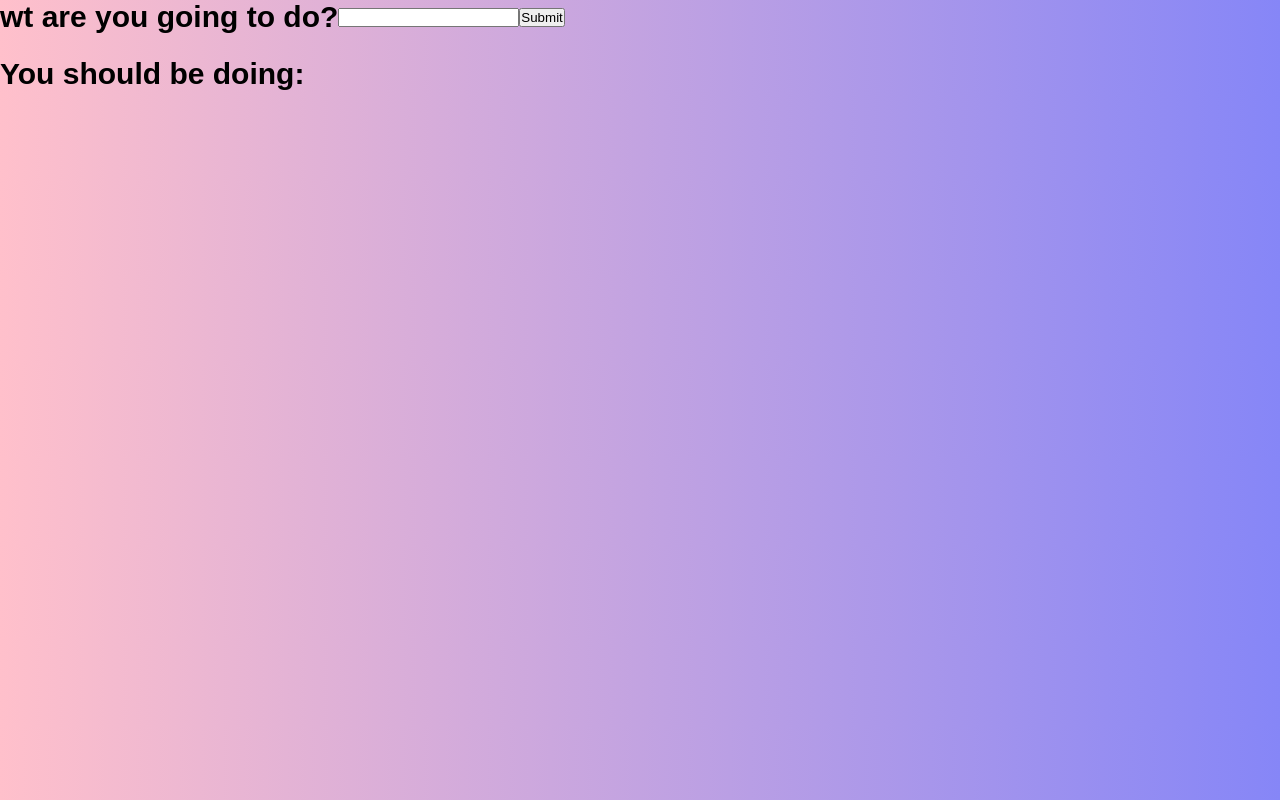
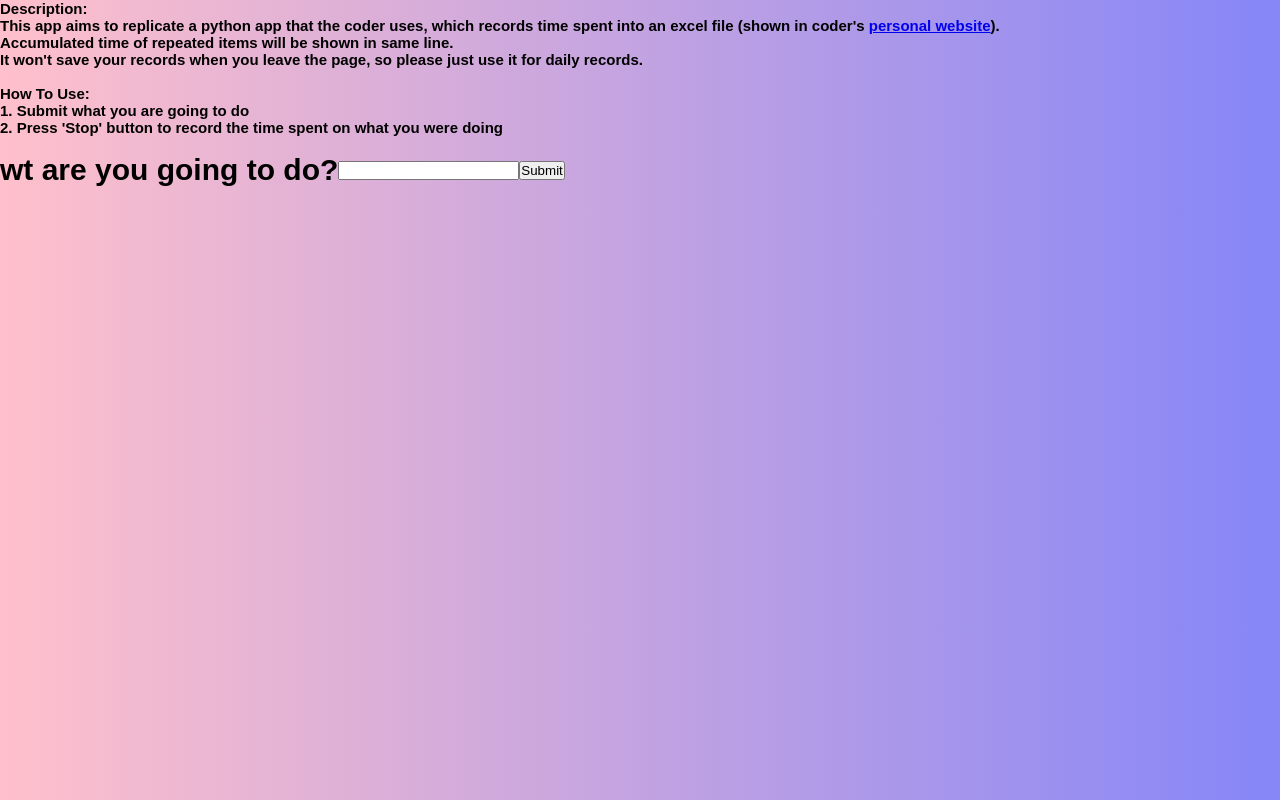
Before and after one commit to SYY-YYS/consciouslife-react-, a React (Create React App) app: page / in a window 1280 px wide. Built offline with nearby package versions, Linux system fonts and the light colour scheme.

Commit message:
replace src, update documentations

```diff
--- a/src/App.css
+++ b/src/App.css
@@ -10,6 +10,9 @@ body {
   background: linear-gradient(to right, pink, rgb(134, 134, 247));
   font-family: sans-serif;
   font-size: 20px;
+}
+.information {
+  font-size: 10px;
 }
 .title {
   color:hsl(240, 82%, 60%);
--- a/src/App.js
+++ b/src/App.js
@@ -21,6 +21,21 @@ function App() {
 
   return (
     <TodoProvider>
+      <div className='information'>
+        <h2>
+          <strong>Description:</strong><br />
+          This app aims to replicate a python app that the coder uses, which records time spent into an excel file (shown in coder's <a href='https://syy-yys.github.io/mywebpage/' target={'_blank'} rel="noreferrer">personal website</a>).<br />
+          Accumulated time of repeated items will be shown in same line.<br />
+          It won't save your records when you leave the page, so please just use it for daily records.<br />
+          <br />
+          <strong>How To Use:</strong>
+          <ol>
+            <li>1. Submit what you are going to do</li>
+            <li>2. Press 'Stop' button to record the time spent on what you were doing</li>
+          </ol>
+          <br />
+        </h2>
+      </div>
       <div>
         <Form setTimer={setTimer}/>
         <Waiting timer={timer}/>
--- a/src/Waiting.js
+++ b/src/Waiting.js
@@ -41,9 +41,10 @@ const Waiting = ({timer}) => {
 
     return (
         <>
-            <h1>
-                You should be doing: {}
-            </h1>
+            { checkTodo &&
+                <h1>
+                    You should be doing: {document.querySelector('.todo').value}
+                </h1>}
             {controlStopBtn && <button onClick={recordTime}>Stop</button>}
         </>
     );
```
